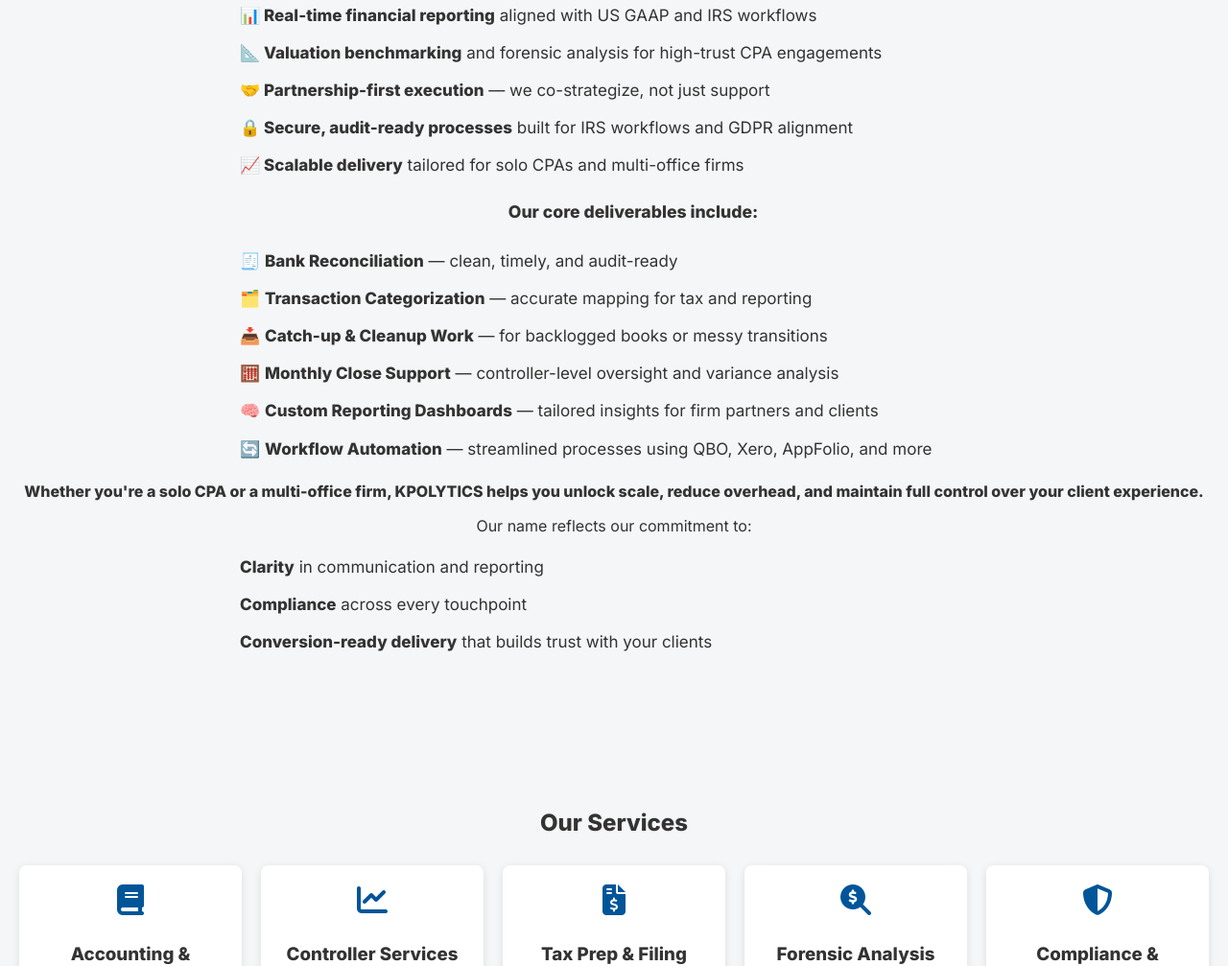
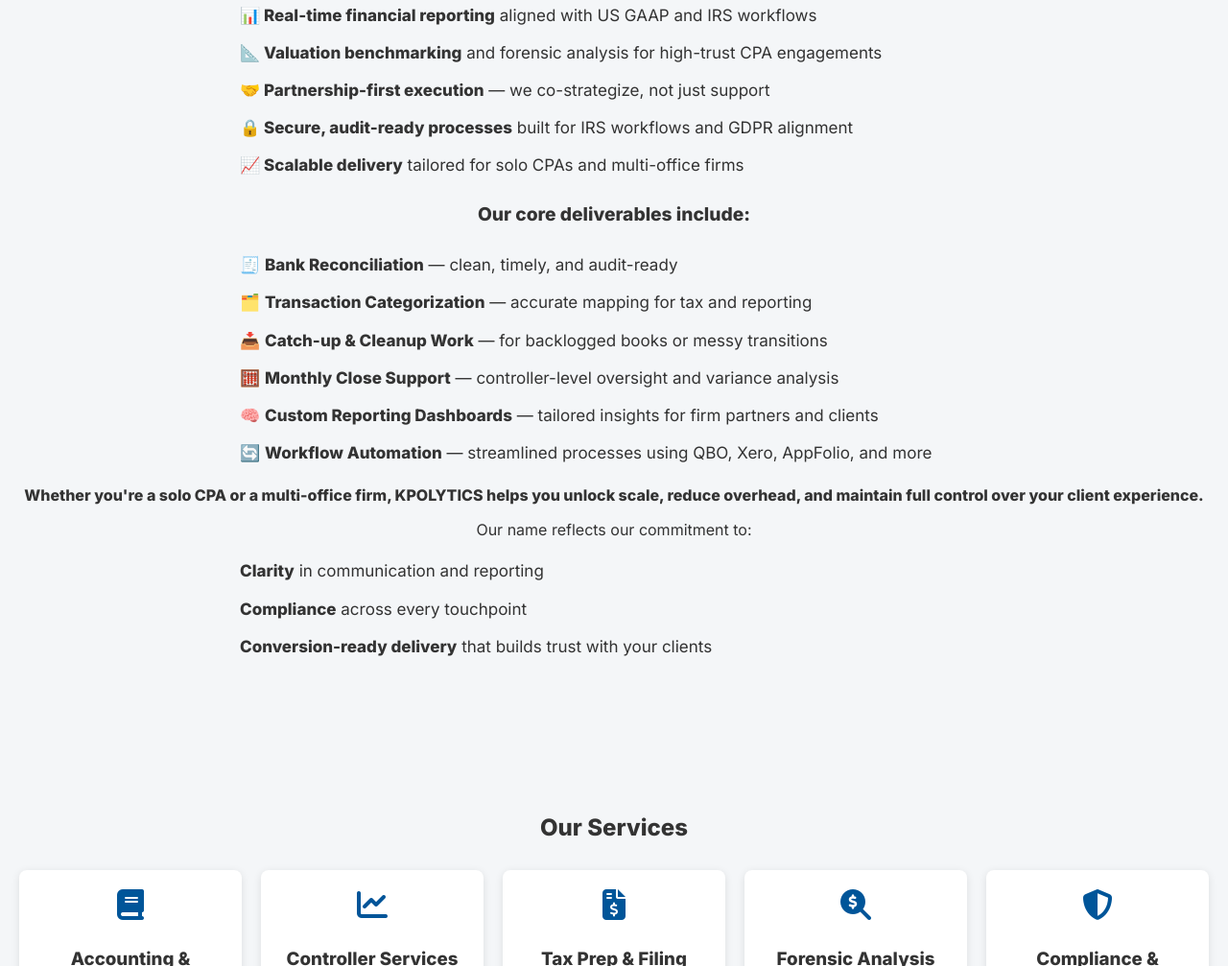
Before and after one commit to YogeshChhajed/KPOlytics, a plain HTML site: page index.html in a window 1280 px wide. Shown: the part 846-1853 px from the top of the page at 96% size. Drawn offline with Linux system fonts and the light colour scheme.

Commit message:
Update styles.css

```diff
--- a/styles.css
+++ b/styles.css
@@ -156,11 +156,16 @@ footer {
   line-height: 1.6;
 }
 .deliverables-list {
-  font-size: 1.1rem;
-  line-height: 1.6;
+  font-size: 1.2rem;
+  line-height: 1.7;
   margin-bottom: 1.5rem;
 }
 
 .deliverables-list li {
   margin-bottom: 0.75rem;
 }
+.deliverables-list {
+  padding-left: 0;
+  margin-left: 0;
+  list-style-position: inside; /* Optional: aligns bullets with text */
+}
```
